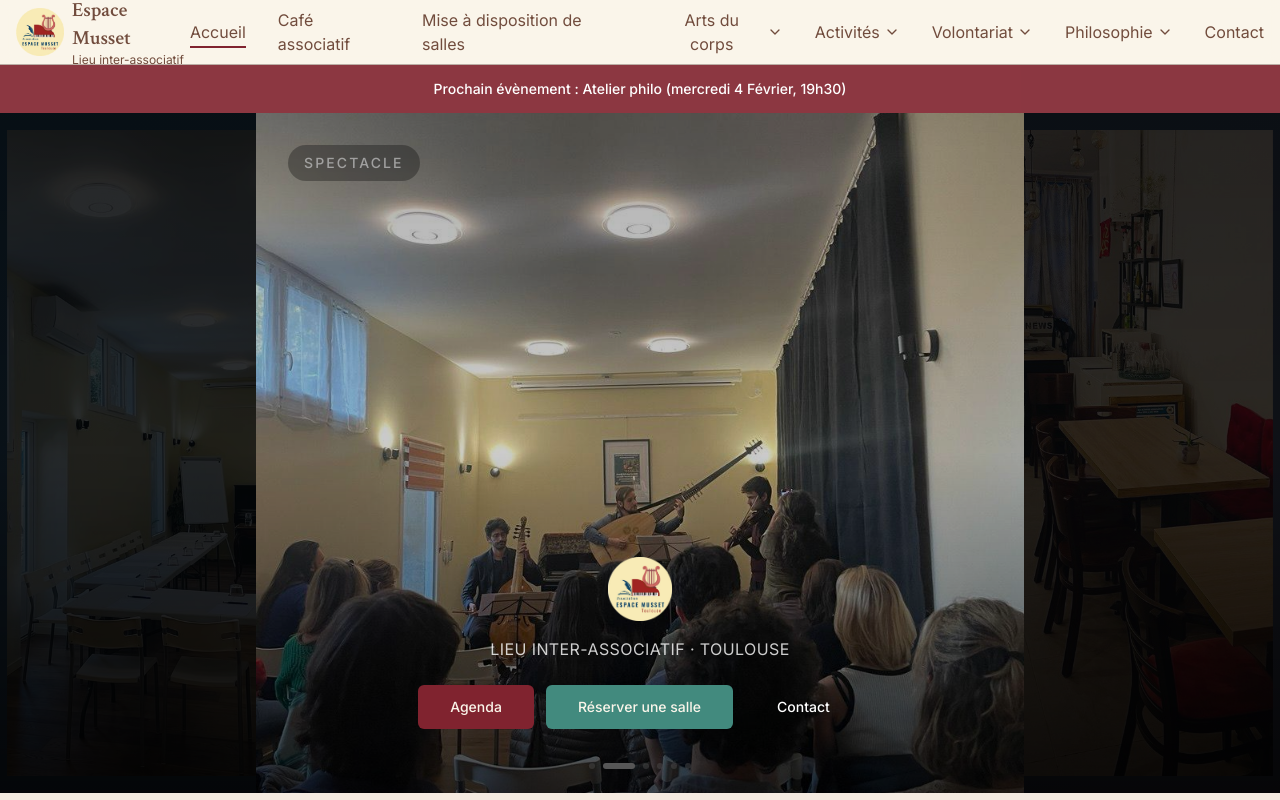
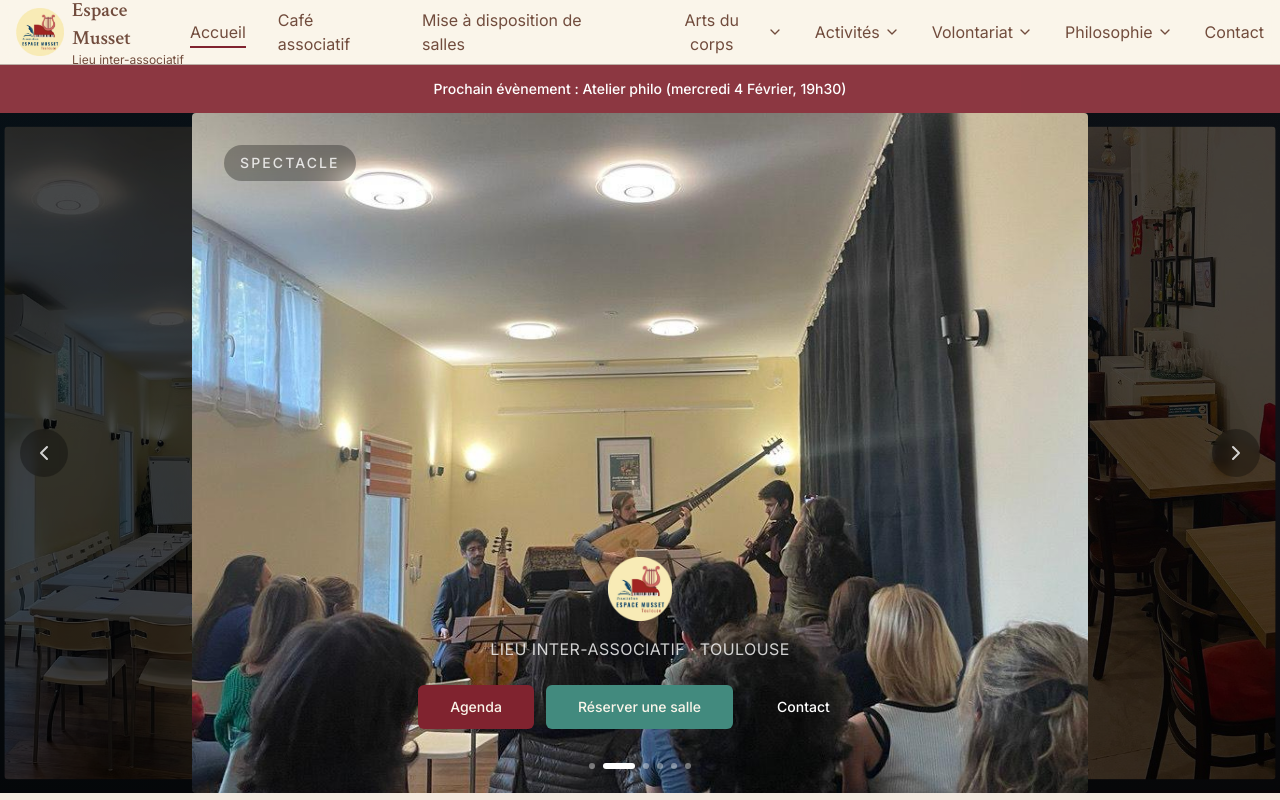
Before and after one commit to thomas1Gaillot/espace-musset, a Next.js app: page / in a window 1280 px wide. Shown: the top 800 px of the page. Built offline with nearby package versions, Linux system fonts and the light colour scheme.

Commit message:
home incrediiible

```diff
--- a/app/page.tsx
+++ b/app/page.tsx
@@ -92,12 +92,12 @@ export default function HomePage() {
   ];
 
   const heroImages = [
-    { src: "/salle-des-muses-3.jpg", alt: "Salle des Muses", label: "Salle des Muses" },
+    { src: "/salle-des-muses-3.jpg", alt: "Mise à disposition de salles", label: "Mise à disposition de salles" },
     { src: "/gallery/gallery-cafe-3.jpeg", alt: "Spectacle", label: "Spectacle" },
-    { src: "/mise-a-disposition/cafe_oc.jpeg", alt: "Le Café d'Oc", label: "Le Café d'Oc" },
-    { src: "/gallery/gallery-cafe-11.jpeg", alt: "Philosophie", label: "Philosophie" },
-    { src: "/diseuses-amertume.jpeg", alt: "Théâtre d'improvisation", label: "Théâtre d'impro" },
-    { src: "/gallery/gallery-cafe-8.jpeg", alt: "Café associatif", label: "Café associatif" },
+    { src: "/mise-a-disposition/cafe_oc.jpeg", alt: "Le Café d'Oc", label: "Le Café d'Oc", logo: "/cafe-doc.png" },
+    { src: "/gallery/gallery-cafe-11.jpeg", alt: "Conférence", label: "Conférence", logo: "/logo_acropole.png" },
+    { src: "/diseuses_profil.webp", alt: "Théâtre d'improvisation", label: "Théâtre d'impro", logo: "/diseuses-amertume.jpeg" },
+    { src: "/gallery/gallery-cafe-8.jpeg", alt: "Café associatif", label: "Café associatif", logo: "/cafe-doc.png" },
   ];
 
   return (
@@ -126,10 +126,10 @@ export default function HomePage() {
         <HeroCarousel images={heroImages} />
 
         {/* Lighter overlay — let images breathe */}
-        <div className="absolute inset-0 z-[1] bg-gradient-to-t from-black/70 via-black/20 to-black/30" />
+        <div className="absolute inset-0 z-[1] bg-gradient-to-t from-black/70 via-black/20 to-black/30 pointer-events-none" />
 
         {/* Content — compact, bottom-weighted */}
-        <div className="relative z-10 container mx-auto px-4 flex flex-col items-center justify-end h-[85vh] pb-16">
+        <div className="relative z-10 container mx-auto px-4 flex flex-col items-center justify-end h-[85vh] pb-16 pointer-events-none">
           <img
             src="/logoEM.png"
             alt="Espace Musset"
@@ -142,7 +142,7 @@ export default function HomePage() {
             Lieu inter-associatif · Toulouse
           </p>
           <div
-            className="flex flex-col sm:flex-row gap-3 justify-center animate-fade-in-up"
+            className="flex flex-col sm:flex-row gap-3 justify-center animate-fade-in-up pointer-events-auto"
             style={{ animationDelay: "0.3s" }}
           >
             <Button size="lg" className="px-8 py-3" asChild>
@@ -175,13 +175,13 @@ export default function HomePage() {
             <h2 className="font-serif text-3xl md:text-4xl font-semibold text-foreground mb-6">
               Un lieu inter-associatif
             </h2>
-            <p className="text-lg text-muted-foreground mb-8 leading-relaxed">
-              L'Espace Musset est un <strong>lieu de formation et de partage</strong> où des
+             <p className="text-lg text-muted-foreground mb-8 leading-relaxed">
+              L'Espace Musset est un <strong>lieu de formation et de partage</strong> où des partenaires et
               associations viennent proposer leurs activités : philosophie, théâtre d'improvisation,
               yoga, écriture, café associatif et bien d'autres.
             </p>
             <p className="text-lg text-muted-foreground mb-8 leading-relaxed">
-              Grâce à l'engagement de bénévoles et de nos associations partenaires, l'espace
+              Grâce à l'engagement de bénévoles, associations et partenaires, l'espace
               accueille conférences, ateliers, formations et rencontres dans un esprit d'ouverture.
               Venez également découvrir notre café associatif <strong>« Le Café d'Oc »</strong> !
             </p>
--- a/components/hero-carousel.tsx
+++ b/components/hero-carousel.tsx
@@ -1,25 +1,26 @@
 "use client";
 
 import { useEffect, useState, useCallback } from "react";
+import { ChevronLeft, ChevronRight } from "lucide-react";
 
 interface HeroImage {
   src: string;
   alt: string;
   label: string;
+  logo?: string;
 }
 
 export function HeroCarousel({ images }: { images: HeroImage[] }) {
   const [current, setCurrent] = useState(0);
 
-  const goTo = useCallback(
-    (idx: number) => {
-      setCurrent(idx);
-    },
-    []
-  );
+  const goTo = useCallback((idx: number) => setCurrent(idx), []);
 
   const next = useCallback(() => {
     setCurrent((prev) => (prev + 1) % images.length);
+  }, [images.length]);
+
+  const prev = useCallback(() => {
+    setCurrent((p) => (p - 1 + images.length) % images.length);
   }, [images.length]);
 
   useEffect(() => {
@@ -30,8 +31,33 @@ export function HeroCarousel({ images }: { images: HeroImage[] }) {
   const getIndex = (offset: number) =>
     (current + offset + images.length) % images.length;
 
+  const LabelWithLogo = ({
+    img,
+    logoSize,
+    textClass,
+  }: {
+    img: HeroImage;
+    logoSize: string;
+    textClass: string;
+  }) => (
+    <div className="absolute top-6 left-6 md:top-8 md:left-8 flex items-center gap-3">
+      {img.logo && (
+        <img
+          src={img.logo}
+          alt=""
+          className={`${logoSize} rounded-full object-cover border-2 border-white/40 shadow-lg`}
+        />
+      )}
+      <span
+        className={`inline-block px-3 py-1.5 md:px-4 md:py-2 rounded-full bg-black/30 backdrop-blur-sm text-white/80 font-medium tracking-[0.15em] uppercase ${textClass}`}
+      >
+        {img.label}
+      </span>
+    </div>
+  );
+
   return (
-    <div className="absolute inset-0 z-0 overflow-hidden">
+    <div className="absolute inset-0 z-[5] overflow-hidden">
       {/* Mobile: crossfade */}
       <div className="md:hidden absolute inset-0">
         {images.map((img, i) => (
@@ -45,17 +71,12 @@ export function HeroCarousel({ images }: { images: HeroImage[] }) {
               alt={img.alt}
               className="w-full h-full object-cover"
             />
-            {/* Label top-left */}
-            <div className="absolute top-6 left-6">
-              <span className="inline-block px-3 py-1.5 rounded-full bg-black/30 backdrop-blur-sm text-white/80 text-xs font-medium tracking-[0.15em] uppercase">
-                {img.label}
-              </span>
-            </div>
+            <LabelWithLogo img={img} logoSize="w-20 h-20" textClass="text-xs" />
           </div>
         ))}
       </div>
 
-      {/* Desktop: sliding 3-panel carousel */}
+      {/* Desktop: 3-panel with side slides visible, fade transition */}
       <div className="hidden md:block absolute inset-0">
         {[-2, -1, 0, 1, 2].map((offset) => {
           const idx = getIndex(offset);
@@ -67,51 +88,58 @@ export function HeroCarousel({ images }: { images: HeroImage[] }) {
           let opacity: number;
           let zIndex: number;
           let scale: string;
+          let filter: string;
 
           if (offset === 0) {
-            left = "20%";
-            width = "60%";
+            left = "15%";
+            width = "70%";
             opacity = 1;
             zIndex = 3;
             scale = "scale(1)";
+            filter = "none";
           } else if (offset === -1) {
             left = "0%";
-            width = "22%";
-            opacity = 0.7;
+            width = "17%";
+            opacity = 0.8;
             zIndex = 2;
-            scale = "scale(0.95)";
+            scale = "scale(0.96)";
+            filter = "brightness(0.35)";
           } else if (offset === 1) {
-            left = "78%";
-            width = "22%";
-            opacity = 0.7;
+            left = "83%";
+            width = "17%";
+            opacity = 0.8;
             zIndex = 2;
-            scale = "scale(0.95)";
+            scale = "scale(0.96)";
+            filter = "brightness(0.35)";
           } else if (offset === -2) {
-            left = "-22%";
-            width = "22%";
+            left = "-17%";
+            width = "17%";
             opacity = 0;
             zIndex = 1;
-            scale = "scale(0.9)";
+            scale = "scale(0.92)";
+            filter = "brightness(0.2)";
           } else {
             left = "100%";
-            width = "22%";
+            width = "17%";
             opacity = 0;
             zIndex = 1;
-            scale = "scale(0.9)";
+            scale = "scale(0.92)";
+            filter = "brightness(0.2)";
           }
 
           return (
             <div
               key={`${offset}-${idx}`}
-              className="absolute top-0 h-full overflow-hidden"
+              className="absolute top-0 h-full overflow-hidden rounded-sm"
               style={{
                 left,
                 width,
                 opacity,
                 zIndex,
                 transform: scale,
-                filter: isCenter ? "none" : "brightness(0.3)",
-                transition: "left 0.8s cubic-bezier(0.4, 0, 0.2, 1), width 0.8s cubic-bezier(0.4, 0, 0.2, 1), opacity 0.8s cubic-bezier(0.4, 0, 0.2, 1), transform 0.8s cubic-bezier(0.4, 0, 0.2, 1), filter 0.8s cubic-bezier(0.4, 0, 0.2, 1)",
+                filter,
+                transition:
+                  "left 0.8s cubic-bezier(0.4,0,0.2,1), width 0.8s cubic-bezier(0.4,0,0.2,1), opacity 0.8s cubic-bezier(0.4,0,0.2,1), transform 0.8s cubic-bezier(0.4,0,0.2,1), filter 0.8s cubic-bezier(0.4,0,0.2,1)",
               }}
             >
               <img
@@ -119,21 +147,36 @@ export function HeroCarousel({ images }: { images: HeroImage[] }) {
                 alt={img.alt}
                 className="w-full h-full object-cover"
               />
-              {/* Label top-left, only on center slide */}
               {isCenter && (
-                <div className="absolute top-8 left-8">
-                  <span className="inline-block px-4 py-2 rounded-full bg-black/30 backdrop-blur-sm text-white/80 text-sm font-medium tracking-[0.15em] uppercase">
-                    {img.label}
-                  </span>
-                </div>
+                <LabelWithLogo
+                  img={img}
+                  logoSize="w-28 h-28"
+                  textClass="text-sm"
+                />
               )}
             </div>
           );
         })}
       </div>
 
+      {/* Arrows */}
+      <button
+        onClick={prev}
+        className="absolute left-3 md:left-5 top-1/2 -translate-y-1/2 z-20 flex items-center justify-center w-10 h-10 md:w-12 md:h-12 rounded-full bg-black/30 backdrop-blur-sm text-white/80 hover:bg-black/50 hover:text-white transition-colors"
+        aria-label="Slide précédent"
+      >
+        <ChevronLeft className="w-5 h-5 md:w-6 md:h-6" />
+      </button>
+      <button
+        onClick={next}
+        className="absolute right-3 md:right-5 top-1/2 -translate-y-1/2 z-20 flex items-center justify-center w-10 h-10 md:w-12 md:h-12 rounded-full bg-black/30 backdrop-blur-sm text-white/80 hover:bg-black/50 hover:text-white transition-colors"
+        aria-label="Slide suivant"
+      >
+        <ChevronRight className="w-5 h-5 md:w-6 md:h-6" />
+      </button>
+
       {/* Dots */}
-      <div className="absolute bottom-6 left-1/2 -translate-x-1/2 z-10 flex gap-2">
+      <div className="absolute bottom-6 left-1/2 -translate-x-1/2 z-20 flex gap-2">
         {images.map((_, i) => (
           <button
             key={i}
```
Also changed, not shown: .claude/settings.local.json, public/diseuses_profil.webp (added), public/logo_acropole.png (added).
